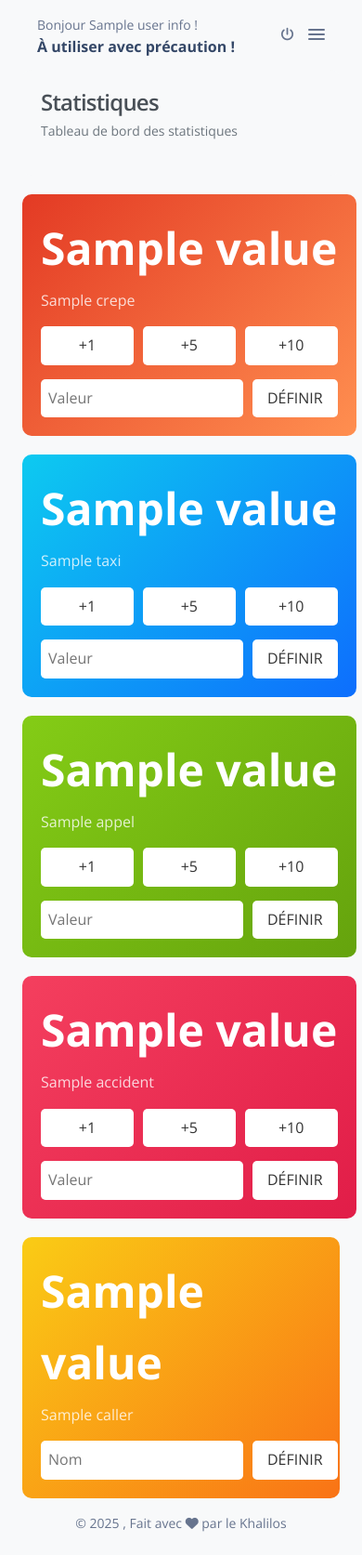
After one commit to LOSS98/geca-admin, a Flask app: template templates/statistics.html in a window 390 px wide. The commit adds this page. Shown: the whole page at 93% size. Run offline with Flask 3, Linux system fonts and the light colour scheme; the template is opened without the code that fills it: most values are stand-ins (such as "Sample title", 1, 10 or a date in 2020); some libraries are stand-ins or nearby versions.

Commit message:
:sparkles: Introducing stats

```diff
--- a/main.py
+++ b/main.py
@@ -10,10 +10,12 @@ from routes.tasks import tasks_bp
 from routes.users import users_bp
 from routes.finances import finances_bp
 from routes.locations import locations_bp
+from routes.stats import stats_bp
 
 from db import db
 from models.role import Role
 from models.comment import Comment
+from models.statistic import Statistic
 
 from config import Config
 
@@ -33,6 +35,10 @@ def create_app():
     def inject_maintenance():
         return dict(in_maintenance=app.config['IN_MAINTENANCE'])
 
+    @app.context_processor
+    def inject_maintenance():
+        return {"maintenance": os.getenv("MAINTENANCE", "0") == "1"}
+
     app.config.from_object(Config)
 
     Session(app)
@@ -49,17 +55,17 @@ def create_app():
             ]
         )
 
-    # Register blueprints
     app.register_blueprint(auth_bp, url_prefix='')
     app.register_blueprint(tasks_bp, url_prefix='')
     app.register_blueprint(users_bp, url_prefix='')
     app.register_blueprint(finances_bp, url_prefix='')
     app.register_blueprint(locations_bp, url_prefix='')
+    app.register_blueprint(stats_bp, url_prefix='')
 
-    # Init db
     with app.app_context():
         db.create_all()
         Role.initialize_roles()
+        Statistic.initialize_stats()
 
     return app
 
@@ -67,4 +73,4 @@ def create_app():
 app = create_app()
 
 if __name__ == "__main__":
-    app.run(host='0.0.0.0', debug=True)
+    app.run(debug=True)
--- a/templates/layout.html
+++ b/templates/layout.html
@@ -179,11 +179,20 @@
                 </a>
             </li>
             <li class="nav-item"></li>
-                <a id="navbar" class="nav-link" href="" onclick="alert('Stalker, la localisation fonctionne, mais sera accessible pendant la semaine des campagnes.')">
-                    <div class="icon icon-shape icon-sm shadow border-radius-md bg-white text-center me-2 d-flex align-items-center justify-content-center">
+{#                <a id="navbar" class="nav-link" href="./users-map" onclick="alert('Stalker, la localisation fonctionne, mais sera accessible pendant la semaine des campagnes.')">#}
+            <a id="navbar" class="nav-link" href="./users-map">
+                <div class="icon icon-shape icon-sm shadow border-radius-md bg-white text-center me-2 d-flex align-items-center justify-content-center">
                         <i class="fa fa-map text-lg opacity-10" aria-hidden="true" style="color: red;"></i>
                     </div>
                     <span class="nav-link-text ms-1">Carte</span>
+                </a>
+            </li>
+            <li class="nav-item"></li>
+                <a id="navbar" class="nav-link" href="./statistics">
+                    <div class="icon icon-shape icon-sm shadow border-radius-md bg-white text-center me-2 d-flex align-items-center justify-content-center">
+                        <i class="fa fa-chart-bar text-lg opacity-10" aria-hidden="true" style="color: red;"></i>
+                    </div>
+                    <span class="nav-link-text ms-1">Statistiques</span>
                 </a>
             </li>
         </ul>
--- /dev/null
+++ b/templates/statistics.html
@@ -0,0 +1,238 @@
+{% extends "layout.html" %}
+
+{% block head %}
+    <style>
+        .stats-header {
+            background-color: #f8f9fa;
+            border-radius: 10px;
+            padding: 20px;
+            margin-bottom: 20px;
+        }
+        .stats-title {
+            font-size: 24px;
+            font-weight: 600;
+            color: #495057;
+            margin-bottom: 5px;
+        }
+        .stats-subtitle {
+            font-size: 14px;
+            color: #6c757d;
+        }
+        .stats-container {
+            display: grid;
+            grid-template-columns: repeat(4, 1fr);
+            gap: 20px;
+            margin-bottom: 20px;
+        }
+        @media (max-width: 768px) {
+            .stats-container {
+                grid-template-columns: repeat(2, 1fr);
+            }
+        }
+        @media (max-width: 576px) {
+            .stats-container {
+                grid-template-columns: 1fr;
+            }
+        }
+        .stat-card {
+            border-radius: 10px;
+            padding: 20px;
+            color: white;
+        }
+        .card-crepes {
+            background: linear-gradient(135deg, #e33a24 0%, #ff8f50 100%);
+        }
+        .card-taxis {
+            background: linear-gradient(135deg, #0dcaf0 0%, #0d6efd 100%);
+        }
+        .card-appels {
+            background: linear-gradient(135deg, #84cc16 0%, #65a30d 100%);
+        }
+        .card-accidents {
+            background: linear-gradient(135deg, #f43f5e 0%, #e11d48 100%);
+        }
+        .card-topcaller {
+            background: linear-gradient(135deg, #facc15 0%, #f97316 100%);
+            grid-column: span 2;
+            margin: 0 auto;
+            width: 100%;
+            max-width: 600px;
+        }
+        .stat-value {
+            font-size: 48px;
+            font-weight: bold;
+            margin-bottom: 5px;
+        }
+        .stat-label {
+            font-size: 16px;
+            opacity: 0.8;
+            margin-bottom: 15px;
+        }
+        .stat-actions {
+            display: flex;
+            gap: 10px;
+            margin-bottom: 15px;
+        }
+        .btn-increment {
+            background-color: white;
+            color: #333;
+            border: none;
+            border-radius: 5px;
+            padding: 8px 16px;
+            font-weight: 500;
+            flex: 1;
+        }
+        .stat-input-group {
+            display: flex;
+            gap: 10px;
+        }
+        .stat-input {
+            flex: 1;
+            padding: 8px;
+            border-radius: 5px;
+            border: none;
+        }
+        .btn-set {
+            background-color: white;
+            color: #333;
+            border: none;
+            border-radius: 5px;
+            padding: 8px 16px;
+            font-weight: 500;
+        }
+    </style>
+{% endblock %}
+
+{% block content %}
+    <div class="container-fluid">
+        <div class="stats-header">
+            <h1 class="stats-title">Statistiques</h1>
+            <p class="stats-subtitle">Tableau de bord des statistiques</p>
+        </div>
+
+        <div class="stats-container">
+            <div class="stat-card card-crepes">
+                <div class="stat-value" id="crepes-value">{{ stats.crepes.value if stats.crepes else '1895' }}</div>
+                <div class="stat-label">{{ stats.crepes.label if stats.crepes else 'Crêpes commandées' }}</div>
+                <div class="stat-actions">
+                    <button class="btn-increment" onclick="incrementStat('crepes', 1)">+1</button>
+                    <button class="btn-increment" onclick="incrementStat('crepes', 5)">+5</button>
+                    <button class="btn-increment" onclick="incrementStat('crepes', 10)">+10</button>
+                </div>
+                <div class="stat-input-group">
+                    <input type="text" class="stat-input" id="crepes-input" placeholder="Valeur">
+                    <button class="btn-set" onclick="setStat('crepes', document.getElementById('crepes-input').value)">DÉFINIR</button>
+                </div>
+            </div>
+
+            <div class="stat-card card-taxis">
+                <div class="stat-value" id="taxis-value">{{ stats.taxis.value if stats.taxis else '58' }}</div>
+                <div class="stat-label">{{ stats.taxis.label if stats.taxis else 'Trajets en taxi' }}</div>
+                <div class="stat-actions">
+                    <button class="btn-increment" onclick="incrementStat('taxis', 1)">+1</button>
+                    <button class="btn-increment" onclick="incrementStat('taxis', 5)">+5</button>
+                    <button class="btn-increment" onclick="incrementStat('taxis', 10)">+10</button>
+                </div>
+                <div class="stat-input-group">
+                    <input type="text" class="stat-input" id="taxis-input" placeholder="Valeur">
+                    <button class="btn-set" onclick="setStat('taxis', document.getElementById('taxis-input').value)">DÉFINIR</button>
+                </div>
+            </div>
+
+            <div class="stat-card card-appels">
+                <div class="stat-value" id="appels-value">{{ stats.appels.value if stats.appels else '368' }}</div>
+                <div class="stat-label">{{ stats.appels.label if stats.appels else 'Appels au standard' }}</div>
+                <div class="stat-actions">
+                    <button class="btn-increment" onclick="incrementStat('appels', 1)">+1</button>
+                    <button class="btn-increment" onclick="incrementStat('appels', 5)">+5</button>
+                    <button class="btn-increment" onclick="incrementStat('appels', 10)">+10</button>
+                </div>
+                <div class="stat-input-group">
+                    <input type="text" class="stat-input" id="appels-input" placeholder="Valeur">
+                    <button class="btn-set" onclick="setStat('appels', document.getElementById('appels-input').value)">DÉFINIR</button>
+                </div>
+            </div>
+
+            <div class="stat-card card-accidents">
+                <div class="stat-value" id="accidents-value">{{ stats.accidents.value if stats.accidents else '10' }}</div>
+                <div class="stat-label">{{ stats.accidents.label if stats.accidents else 'Nombre d\'accidents' }}</div>
+                <div class="stat-actions">
+                    <button class="btn-increment" onclick="incrementStat('accidents', 1)">+1</button>
+                    <button class="btn-increment" onclick="incrementStat('accidents', 5)">+5</button>
+                    <button class="btn-increment" onclick="incrementStat('accidents', 10)">+10</button>
+                </div>
+                <div class="stat-input-group">
+                    <input type="text" class="stat-input" id="accidents-input" placeholder="Valeur">
+                    <button class="btn-set" onclick="setStat('accidents', document.getElementById('accidents-input').value)">DÉFINIR</button>
+                </div>
+            </div>
+        </div>
+
+        <div class="stat-card card-topcaller">
+            <div class="stat-value" id="top_caller-value">{{ stats.top_caller.value if stats.top_caller else 'khalil' }}</div>
+            <div class="stat-label">{{ stats.top_caller.label if stats.top_caller else 'Le plus d\'appel au standard' }}</div>
+            <div class="stat-input-group">
+                <input type="text" class="stat-input" id="top_caller-input" placeholder="Nom">
+                <button class="btn-set" onclick="setStat('top_caller', document.getElementById('top_caller-input').value)">DÉFINIR</button>
+            </div>
+        </div>
+    </div>
+
+    <script>
+        function incrementStat(key, amount) {
+            fetch('/api/statistics/increment', {
+                method: 'POST',
+                headers: {
+                    'Content-Type': 'application/json'
+                },
+                body: JSON.stringify({
+                    key: key,
+                    amount: amount
+                })
+            })
+            .then(response => response.json())
+            .then(data => {
+                if (data.success) {
+                    document.getElementById(`${key}-value`).textContent = data.statistic.value;
+                } else {
+                    alert('Erreur: ' + data.error);
+                }
+            })
+            .catch(error => {
+                console.error('Error:', error);
+                alert('Une erreur est survenue');
+            });
+        }
+
+        function setStat(key, value) {
+            if (value === '') {
+                alert('Veuillez entrer une valeur');
+                return;
+            }
+
+            fetch('/api/statistics/set', {
+                method: 'POST',
+                headers: {
+                    'Content-Type': 'application/json'
+                },
+                body: JSON.stringify({
+                    key: key,
+                    value: value
+                })
+            })
+            .then(response => response.json())
+            .then(data => {
+                if (data.success) {
+                    document.getElementById(`${key}-value`).textContent = data.statistic.value;
+                    document.getElementById(`${key}-input`).value = '';
+                } else {
+                    alert('Erreur: ' + data.error);
+                }
+            })
+            .catch(error => {
+                console.error('Error:', error);
+                alert('Une erreur est survenue');
+            });
+        }
+    </script>
+{% endblock %}
```
Also changed, not shown: models/statistic.py (added, +83 -0 lines), routes/stats.py (added, +79 -0 lines).
